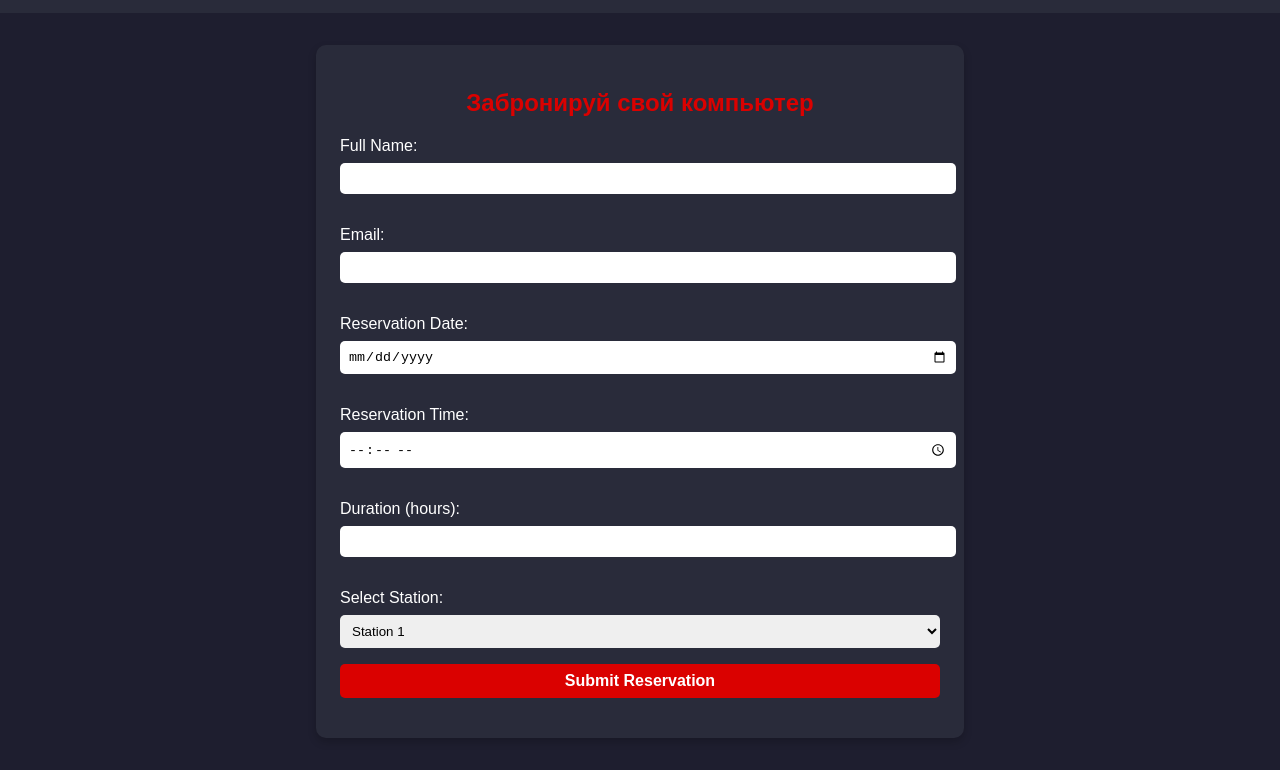
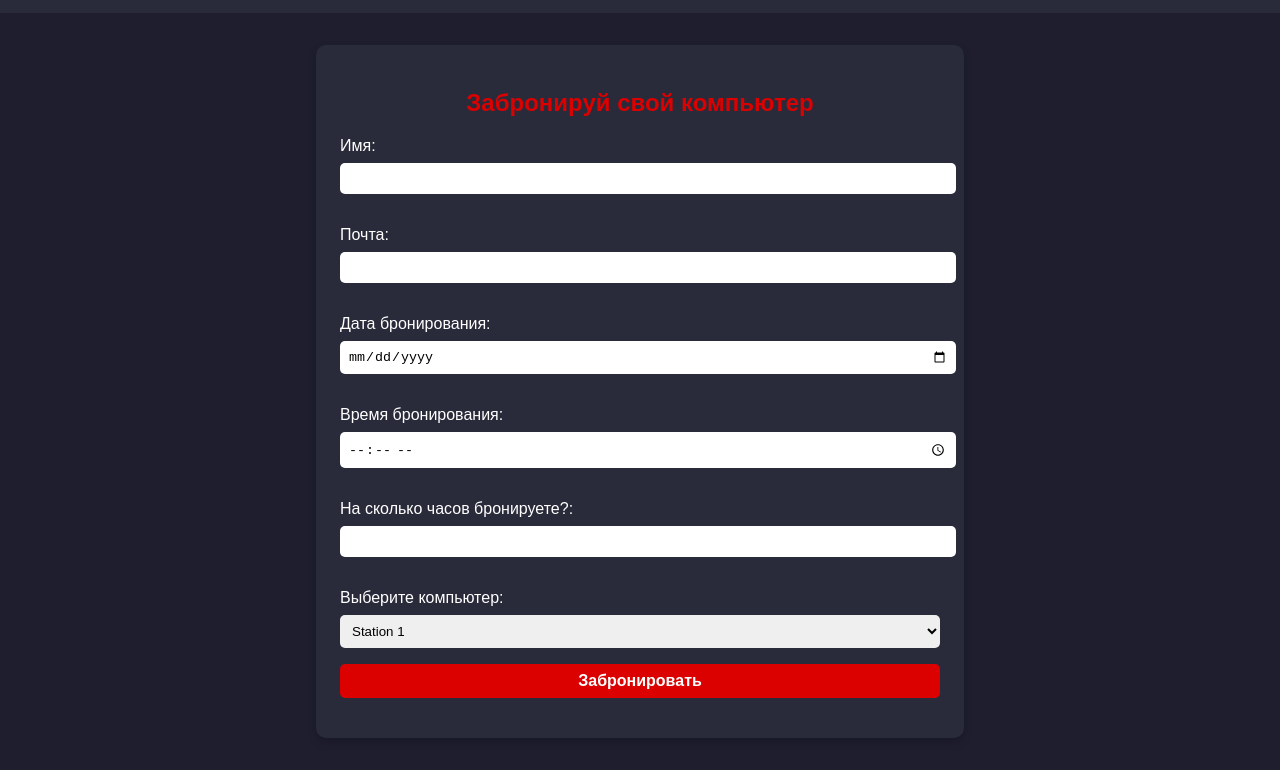
Before and after one commit to AlexeykaMigos/combined_site, a plain HTML site: page templates/form.html in a window 1280 px wide. Shown: the part 74-844 px from the top of the page. Drawn offline with Linux system fonts and the light colour scheme.

Commit message:
исправил форму

```diff
--- a/templates/form.html
+++ b/templates/form.html
@@ -11,24 +11,24 @@
     <header>
         <h1>Бронирование компьютера</h1>
     </header>
-    <form action="submit_reservation.html" method="post">
+    <form id="formInfo">
         <h2>Забронируй свой компьютер</h2>
-        <label for="name">Full Name:</label>
+        <label for="name">Имя:</label>
         <input type="text" id="name" name="name" required>
 
-        <label for="email">Email:</label>
+        <label for="email">Почта:</label>
         <input type="email" id="email" name="email" required>
 
-        <label for="date">Reservation Date:</label>
+        <label for="date">Дата бронирования:</label>
         <input type="date" id="date" name="date" required>
 
-        <label for="time">Reservation Time:</label>
+        <label for="time">Время бронирования:</label>
         <input type="time" id="time" name="time" required>
 
-        <label for="duration">Duration (hours):</label>
+        <label for="duration">На сколько часов бронируете?:</label>
         <input type="number" id="duration" name="duration" min="1" max="24" required>
 
-        <label for="station">Select Station:</label>
+        <label for="station">Выберите компьютер:</label>
         <select id="station" name="station" required>
             <option value="station1">Station 1</option>
             <option value="station2">Station 2</option>
@@ -37,8 +37,7 @@
             <option value="station5">Station 5</option>
             <option value="station6">Station 6</option>
         </select>
-
-        <input type="submit" value="Submit Reservation">
+        <input type="submit" value="Забронировать">
     </form>
 </body>
 </html>
```
